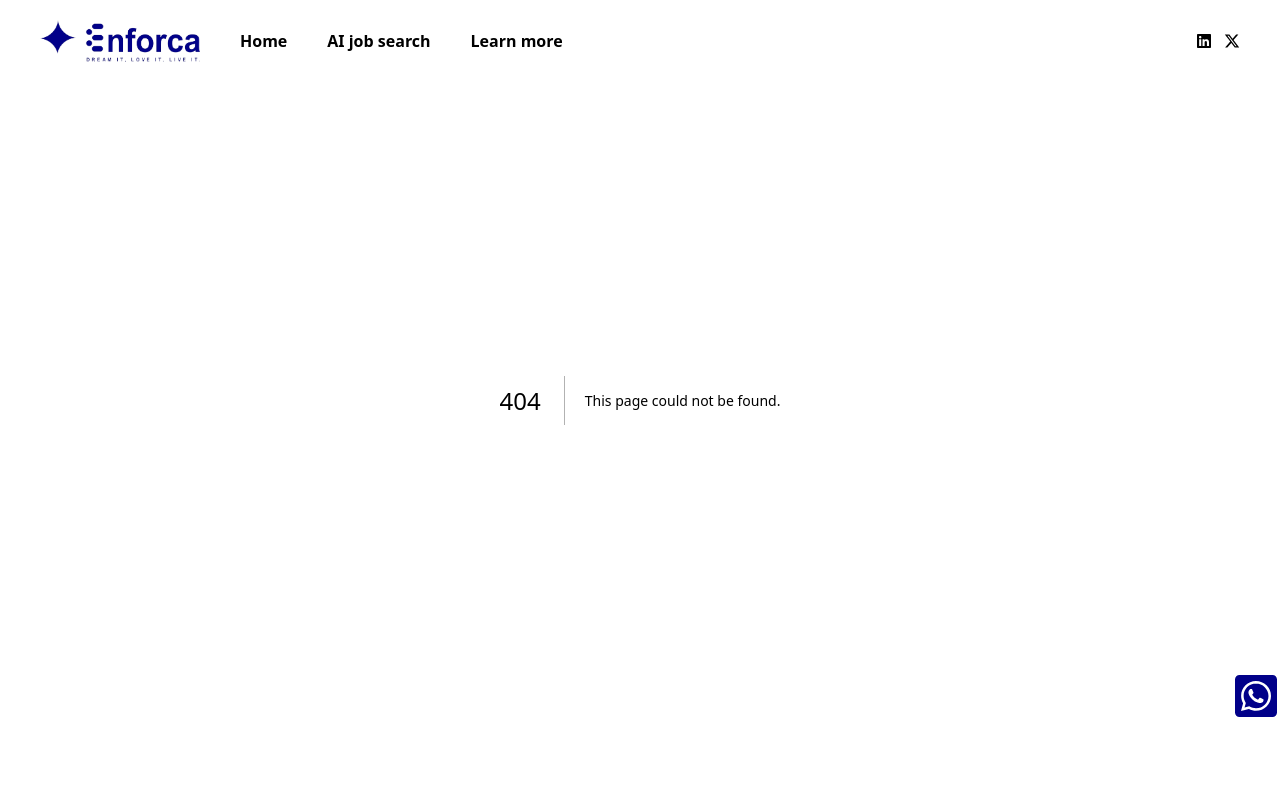
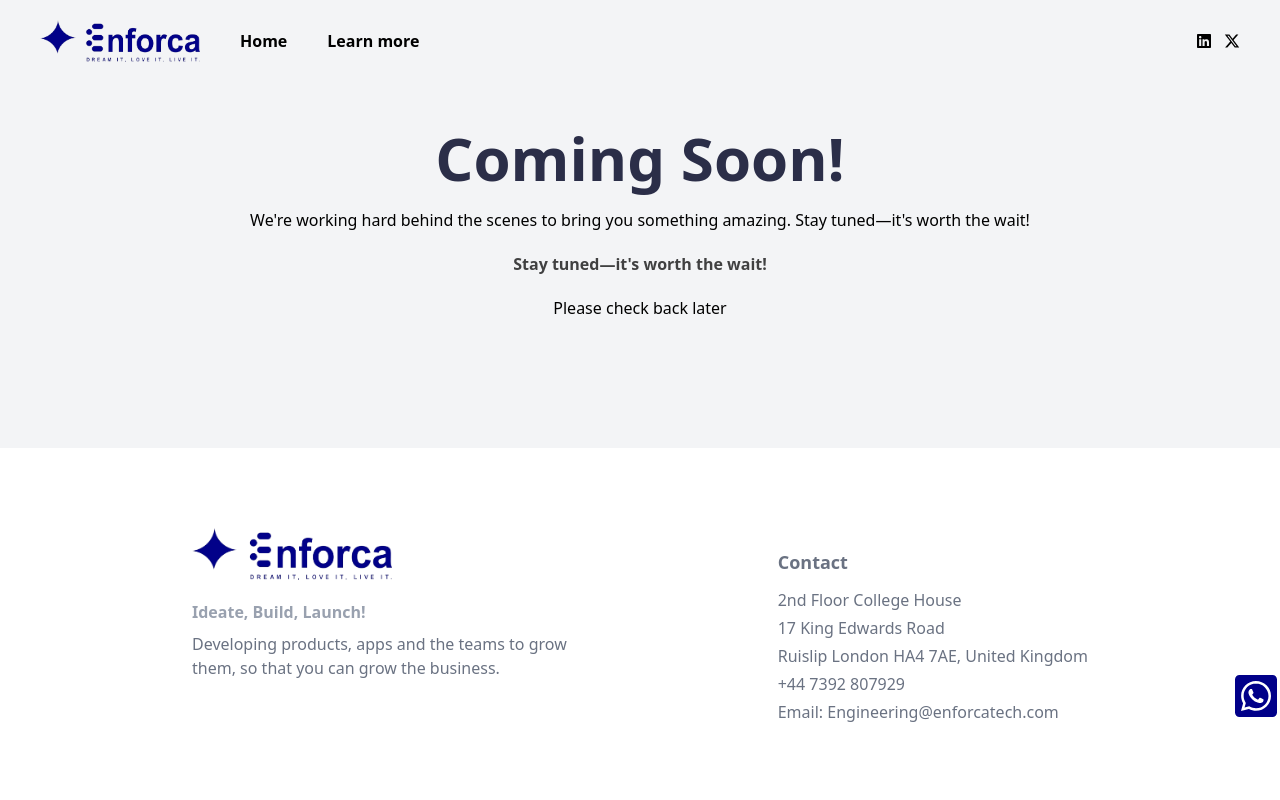
Before and after one commit to AyobamiOluwasegunLawal/enforcamentor, a Next.js app: page /ComingSoon in a window 1280 px wide. Before the commit this address had no page. Shown: the top 800 px of the page. Built offline with nearby package versions, Linux system fonts and the light colour scheme.

Commit message:
added comming soon

```diff
--- /dev/null
+++ b/app/ComingSoon/page.jsx
@@ -0,0 +1,25 @@
+import React from "react";
+
+const ComingSoon = () => {
+  return (
+    <section
+      className={"flex-center flex-col min-h-80 py-32 bg-gray-100 w-full px-10 gap-5"}
+    >
+      <h1 className={"h1Heading"}>Coming Soon!</h1>
+
+      <p>
+        We're working hard behind the scenes to bring you something amazing.
+        Stay tuned—it's worth the wait!
+      </p>
+
+      <p className={"flex gap-2 font-semibold group animate-pulse"}>
+        {/* <Spinner className={'size-4.5'}/> */}
+        Stay tuned—it's worth the wait!
+      </p>
+
+      <p>Please check back later </p>
+    </section>
+  );
+};
+
+export default ComingSoon;
--- a/app/contants/data.js
+++ b/app/contants/data.js
@@ -6,13 +6,6 @@ export const navLinks = [
     id: nanoid(),
     title: "Home",
     href: "/",
-  },
-
-  {
-    id: nanoid(),
-    title: "AI job search",
-    href: "https://enforca.co/",
-    target: "_blank",
   },
 
   {
@@ -41,14 +34,14 @@ export const services = [
     id: nanoid(),
     icon: image.logistic,
     title: "Enforca Learn",
-    href: "/Startup",
+    href: "/ComingSoon",
   },
 
   {
     id: nanoid(),
     icon: image.ai,
     title: "Enforca AI (Getrecruikd)",
-    href: "/Startup",
+    href: "https://enforca.co/",
   },
 ];
 
--- a/app/section/Header.js
+++ b/app/section/Header.js
@@ -79,7 +79,7 @@ const Header = () => {
               <FaLinkedin />
             </Link>
 
-            <Link target="_blank" href="https://twitter.com/enforca_co" className="hover:text-primary/50 transition duration-100 ease-in-out">
+            <Link target="_blank" href="https://x.com/MentorTechies?t=zcz6uW7-t5GTLlqcJOiOAQ&s=09" className="hover:text-primary/50 transition duration-100 ease-in-out">
               <FaXTwitter />
             </Link>
           </div>
```
